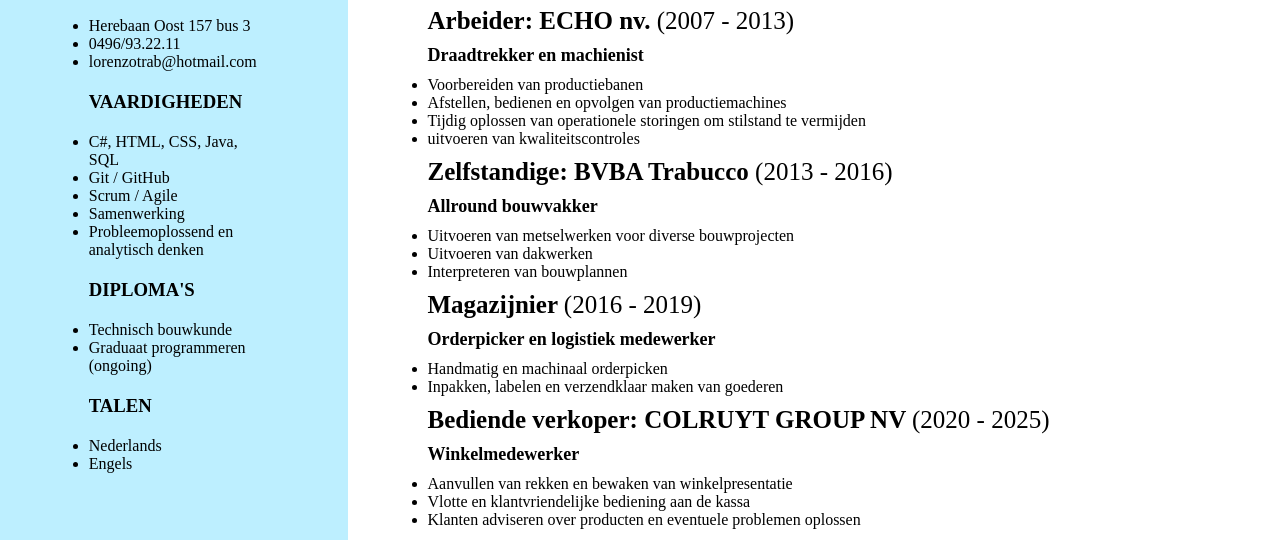
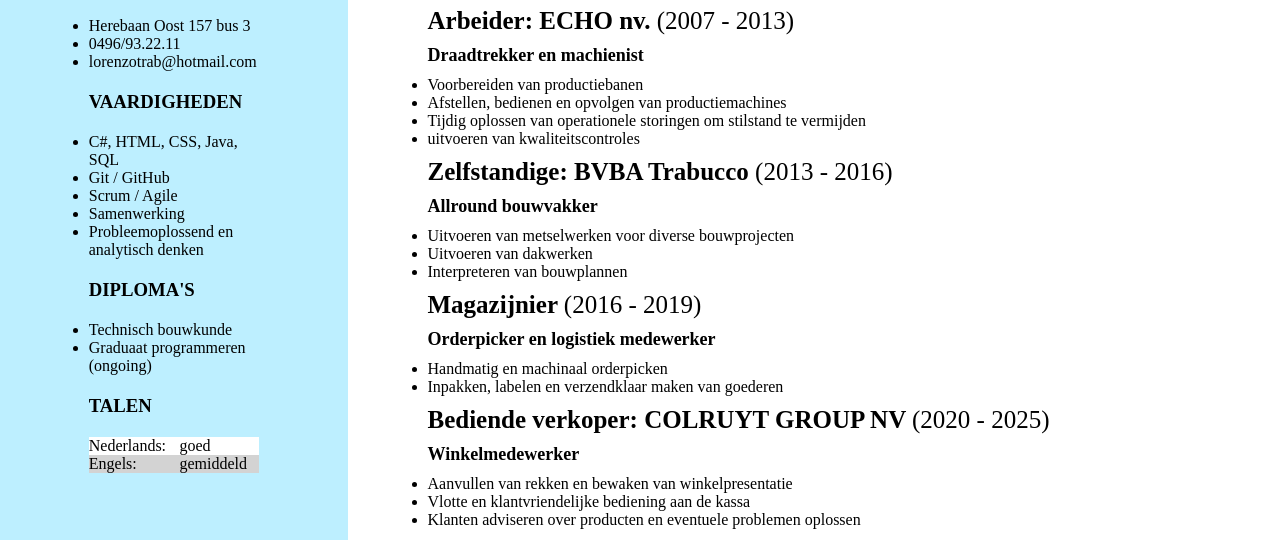
Before and after one commit to pxl-grpro-wpl1-2526/curriculum-vitae-LorenzoTrabuccoPXL, a plain HTML site: page index.html in a window 1280 px wide. Shown: the part 260-800 px from the top of the page. Drawn offline with Linux system fonts and the light colour scheme.

Commit message:
WEB-04: tabel met talenkennis

```diff
--- a/CSS/styles.css
+++ b/CSS/styles.css
@@ -49,8 +49,17 @@ main {
     flex: 1 1 250px;
     margin-top: 130px;
 }
-.personal-info ul, .personal-info h3 {
+.personal-info ul, .personal-info h3, table {
     width: 170px
+}
+table{
+    border-collapse: collapse;
+}
+tr:nth-child(odd){
+    background-color: white;
+}
+tr:nth-child(even){
+    background-color: lightgray;
 }
 h2{
     margin: 15px 0;
--- a/index.html
+++ b/index.html
@@ -35,10 +35,16 @@
             <li>Graduaat programmeren (ongoing)</li>
         </ul>
         <h3>TALEN</h3>
-        <ul>
-            <li>Nederlands</li>
-            <li>Engels</li>
-        </ul>
+            <table>
+                <tr>
+                    <td>Nederlands:</td>
+                    <td>goed</td>
+                </tr>
+                <tr>
+                    <td>Engels:</td>
+                    <td>gemiddeld</td>
+                </tr>
+            </table>
     </section>
     <section class="content">
         <h2>Introductie</h2>
```
